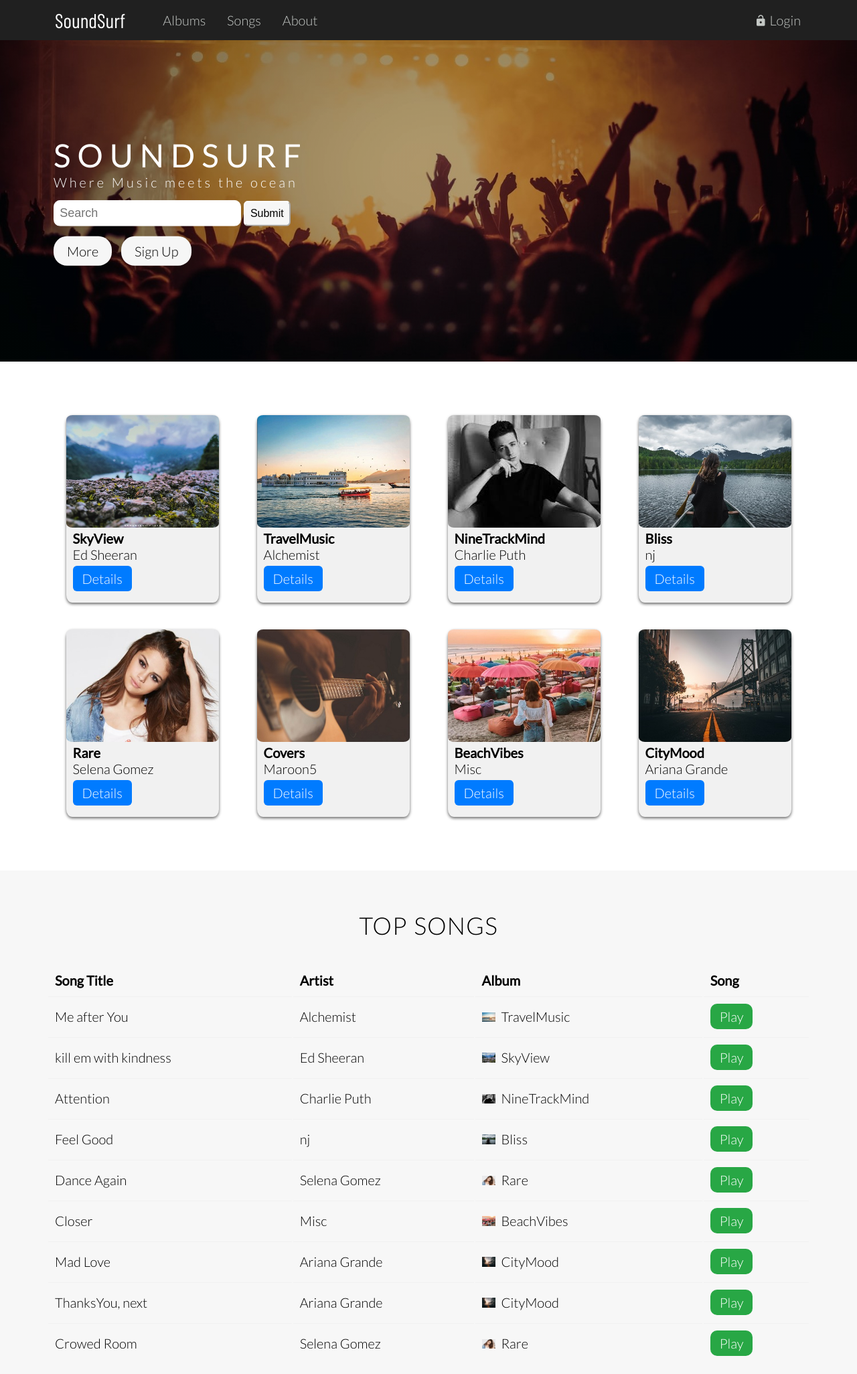
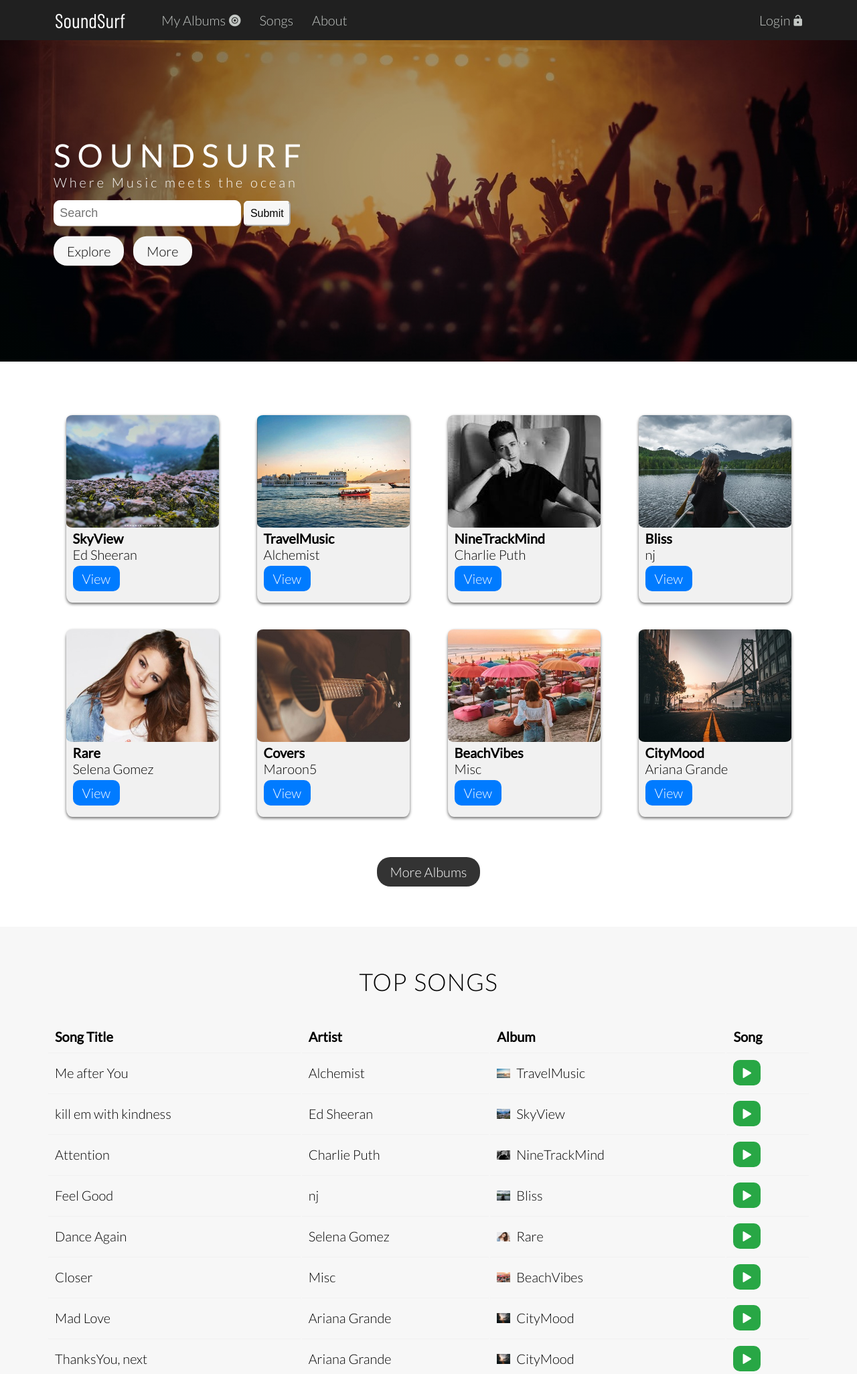
Before and after one commit to namanjo/soundsurf, a Django app: page / in a window 1280 px wide. Shown: the top 2052 px of the page at 67% size. Run offline with Django 3.2, Linux system fonts and the light colour scheme; data comes from the database, SQL or seed files in the repository; both versions use the stored data as it was after the commit; some libraries are stand-ins or nearby versions; some web fonts are replaced.

Commit message:
Maintainance Update
Added slug fields & created registration view for users to register for the site. Enhanced the UI & added a jquery effect for button press.

```diff
--- a/appmusic/static/css/queries.css
+++ b/appmusic/static/css/queries.css
@@ -48,7 +48,7 @@
 
   h1{font-size: 210%;}
   h2{font-size: 160%;}
-  h3{font-size: 100%;}
+  h3{font-size: 120%;}
 
   .header-text p{
     margin-bottom: 10px;
@@ -66,11 +66,7 @@
     padding: .3em;
   }
 
-  /* .card{
-    width: 40%;
-    margin: 1em 5%;
-    height: 250px;
-  } */
+  .lable-disable{display: none}
 
   .card-big .card-text{padding: 0px;}
   .songs-content{padding: 0 20px;}
@@ -93,6 +89,10 @@
     width: 100%;
     float: none;
   }
+
+  /* .detail-table{
+
+  } */
 
   cite{margin-left: 0;}
   cite img{height: 40px;}
@@ -141,8 +141,6 @@
 /* Small Phones: from 0 to 510px approx */
 @media only screen and (max-width: 600px){
 
-  h3{font-size:80%}
-
   section{padding: 25px 0;}
 
   .header-text input[type=text] {width: 40%;}
@@ -163,14 +161,20 @@
   }
 
   .songs-content{
-    width: 65%;
-    height: 100vh;
+    width: 100%;
     padding: 0 10px;
+    float: none;
   }
-  .card-big{width: 35%;}
 
-  .card-big .card-text{margin: 0 5px;}
-  .card-text p{font-size: 12px;}
+  .card-big{
+    width: 100%;
+    margin-bottom: 20px;
+    float: none;
+  }
+
+  .card-big .card-text{
+    padding: 5px;
+  }
 
   .section-table th:nth-child(2),
   .section-table td:nth-child(2){
@@ -182,5 +186,4 @@
     display: none;
   }
 
-
   }
--- a/appmusic/static/css/style.css
+++ b/appmusic/static/css/style.css
@@ -109,7 +109,7 @@ nav{
 }
 
 .main-nav i{
-  margin-right: 7px;
+  margin-left: 5px;
 }
 
 .nav-right{
@@ -124,17 +124,14 @@ nav{
   display: inline-block;
 }
 
-a{
-  text-decoration: none;
-  color: #000;
-}
 
 .main-nav li a:link,
 .main-nav li a:visited{
+  text-decoration: none;
   color: #c4c8c5;
   font-size: 1em;
   display: block;
-  padding: .9em .7em;
+  padding: .9em .6em;
   transition: all .3s;
 }
 
@@ -240,7 +237,7 @@ input[type=file]{
   display: inline-block;
   text-decoration: none;
   padding: 0.35em 0.7em;
-  border-radius: .3em;
+  border-radius: .5em;
   transition: background-color .3s;
 }
 
@@ -248,7 +245,7 @@ input[type=file]{
   color: #fff;
   background-color: #007bff;
   border-color: #007bff;
-  border-radius: .3em;
+  border-radius: .5em;
   font-weight: 300;
   margin-top: 5px;
 }
@@ -288,17 +285,26 @@ input[type=file]{
   border-color: #222;
 }
 
+.more-albums-btn{
+  margin-top: 2em;
+  padding: .5em 1em;
+  border-radius: 1em;
+}
+
 .btn-light{
   background-color: #f6f6f6;
   color: #000;
   border-radius: 1em;
   padding: .5em 1em;
+  cursor: pointer;
 }
 
 .btn-light:hover,
 .btn-light:active{
   background-color: #fff;
 }
+
+
 
 
 /*****Cards*****/
@@ -320,6 +326,7 @@ input[type=file]{
 
 .card-text{
   margin: 0 10px;
+  height: 40%;
 }
 
 .card-big{
--- a/appmusic/static/js/script.js
+++ b/appmusic/static/js/script.js
@@ -1,7 +1,7 @@
 $(document).ready(function() {
 
   /*For Sticky Navigation*/
-  $('.js--section-about').waypoint(function(direction){
+  $('.js--section-albums').waypoint(function(direction){
     if (direction == 'down') {
       $('nav').addClass('sticky');
     } else {
@@ -11,7 +11,17 @@ $(document).ready(function() {
     offset: '60px;'
   });
 
+  /*Scroll on buttons*/
+  $('.js-scroll-to-about').click(function(){
+    $('html, body').animate({scrollTop: $('.section-about').offset().top-100},1000);
+  });
 
+  $('.js-scroll-to-songs').click(function(){
+    $('html, body').animate({scrollTop: $('.js--section-songs').offset().top-100},700);
+  });
+
+
+  /*For Hamburger Icon Toggler*/
   $('.js--nav-icon').click(function() {
     var nav = $('.js--main-nav');
     var icon = $('.js--nav-icon i');
--- /dev/null
+++ b/appmusic/templates/appmusic/all_albums_template.html
@@ -0,0 +1,13 @@
+{% for album in albums %}
+  <div class="card">
+    <img src="{{ album.cover_pic.url }}" alt="Album Cover">
+    <div class="card-text">
+      <h4>{{ album.album_name }}</h4>
+      <p>{{ album.album_artist }}</p>
+      <a href="{% url 'album_detail' album_slug=album.slug %}" class="btn btn-primary">View</a>
+      {% if request.user == album.author %}
+        <a href="{% url 'album_delete' album_slug=album.slug %}" class="btn btn-dark"><i class="ion-ios-trash"></i></a>
+      {% endif %}
+    </div>
+  </div>
+{% endfor %}
--- a/appmusic/templates/appmusic/base.html
+++ b/appmusic/templates/appmusic/base.html
@@ -21,22 +21,21 @@
           <div class="nav-wrapper">
             <a href="{% url 'index' %}" id="logo">SoundSurf</a>
             <ul class="nav-left main-nav js--main-nav">
-              <li><a href="{% url 'all_albums_songs' 'albums' %}">Albums</a></li>
+              <li><a href="{% url 'my_albums' %}">My Albums<i class="ion-disc"></i></a></li>
               <li><a href="{% url 'all_albums_songs' 'songs' %}">Songs</a></li>
               <li><a href="{% url 'about' %}">About</a></li>
 
               {% if request.user.is_authenticated %}
-                <li><a href="{% url 'album_create' %}">Add Album</a></li>
+                <li><a href="{% url 'album_create' %}">Add Album<i class="ion-plus-round"></i></a></li>
               {% endif %}
             </ul>
 
             <ul class="nav-right main-nav js--main-nav">
               {% if request.user.is_authenticated %}
-
-              <li><a href="{% url 'index' %}"><i class="ion-android-person"></i>{{ user.username }}</a></li>
+              <li><a href="{% url 'index' %}">{{ user.username }}<i class="ion-android-person"></i></a></li>
               <li><a href="{% url 'logout' %}">Logout</a></li>
               {% else %}
-                <li><a href="{% url 'login' %}"><i class="ion-android-unlock"></i>Login</a></li>
+                <li><a href="{% url 'login' %}">Login<i class="ion-android-unlock"></i></a></li>
               {% endif %}
             </ul>
 
@@ -64,15 +63,15 @@
 
 
           <ul class="social-links clearfix">
+            <li><a href="#"><i class="ion-social-linkedin"></i></a></li>
+            <li><a href="#"><i class="ion-social-twitter"></i></a></li>
             <li><a href="#"><i class="ion-social-facebook"></i></a></li>
-            <li><a href="#"><i class="ion-social-twitter"></i></a></li>
-            <li><a href="#"><i class="ion-social-googleplus"></i></a></li>
             <li><a href="#"><i class="ion-social-instagram"></i></a></li>
           </ul>
       </div>
 
       <div class="container">
-        <p>Copyright &copy; 2020 by SoundSurf. All rights reserved.</p>
+        <p>Copyright &copy; 2020 by Naman Joshi. All rights reserved.</p>
       </div>
     </footer>
 
--- a/appmusic/templates/appmusic/index.html
+++ b/appmusic/templates/appmusic/index.html
@@ -14,37 +14,27 @@
         <input type="submit" class="btn-light" value="Submit">
       </form>
 
-      <a href="#" class="btn btn-light">More</a>
-      <a href="#" class="btn btn-light">Sign Up</a>
+      <a class="btn btn-light js-scroll-to-songs">Explore</a>
+      <a class="btn btn-light js-scroll-to-about">More</a>
     </div>
   </div>
 
   <!-- Top Albums Section -->
   {% if albums %}
-  <section class="js--section-about">
+
+    <section class="js--section-albums">
       <div class="container clearfix">
         {% if is_search %}<h2>Albums Found</h2> {% endif %}
-
-      {% for album in albums %}
-      <div class="card">
-        <img src="{{ album.cover_pic.url }}" alt="Album Cover">
-        <div class="card-text">
-          <h4>{{ album.album_name }}</h4>
-          <p>{{ album.album_artist }}</p>
-          <a href="{% url 'album_detail' album_id=album.pk %}" class="btn btn-primary">Details</a>
-          {% if request.user == album.author %}
-            <a href="{% url 'album_delete' album_id=album.pk %}" class="btn btn-dark"><i class="ion-ios-trash"></i></a>
-          {% endif %}
+        {% include 'appmusic/all_albums_template.html' %}
       </div>
-      </div>
-      {% endfor %}
-    </div>
+        {% if not is_search %}<div style="text-align:center"><a href="{% url 'all_albums_songs' 'albums' %}" class="btn btn-dark more-albums-btn">More Albums</a></div>{% endif %}
     </section>
   {% endif %}
 
+  {% if songs_list %}
+
   <!-- Top Songs Section -->
-    {% if songs_list %}
-      <section class="section-table" style="background-color: #f7f7f7;">
+    <section class="section-table js--section-songs" style="background-color: #f7f7f7;">
       <div class="container">
         <h2>{% if is_search %}Songs Found{% else %}Top Songs{% endif %}</h2>
         <table>
@@ -63,21 +53,22 @@
                 <td>{{ song_obj.album.album_artist }}</td>
                 <td>
                   <a href="#"><img class="album-song-pic" src="{{ song_obj.album.cover_pic.url }}" /></a>
-                    <a href="{% url 'album_detail' album_id=song_obj.album.pk %}">{{ song_obj.album.album_name }}</a>
+                  <a href="{% url 'album_detail' album_slug=song_obj.album.slug %}">{{ song_obj.album.album_name }}</a>
                 </td>
-                  <td><a href="{{ song_obj.song.url }}" class="btn btn-success">Play</a></td>
+                <td><a href="{{ song_obj.song.url }}" class="btn btn-success"><i class="ion-play"></i></a></td>
               </tr>
             {% endfor %}
           </tbody>
         </table>
       </div>
+      {% if not is_search %}<div style="text-align:center"><a href="{% url 'all_albums_songs' 'songs' %}" class="btn btn-dark more-albums-btn">More Songs</a></div>{% endif %}
     </section>
   {% endif %}
 
 
   {% if not is_search %}
 
-    <section class="section-2 clearfix">
+    <section class="section-about clearfix">
       <div class="partation area-1">
         <div class="join-site">
           <h2>About</h2>
@@ -112,7 +103,7 @@
           </blockquote>
           <cite><img src="{% static 'css/pics/bale.jpg' %}" alt="Bruce Wayne">Bruce Wayne - Chairman, Wayne Enterprises</cite>
 
-          <a href="#" class="btn btn-light">Sign Up</a>
+          <a href="{% url 'register' %}" class="btn btn-light">Sign Up</a>
         </div>
       </div>
 
--- a/appmusic/urls.py
+++ b/appmusic/urls.py
@@ -5,13 +5,16 @@ urlpatterns = [
 
     path('', views.index, name='index'),
     path('about/', views.about, name='about'),
-    path('soundsurf/all/<str:its_type>/', views.all_albums_songs, name='all_albums_songs'),
-    path('soundsurf/<int:album_id>/', views.detail, name='album_detail'),
-    path('album/create/', views.album_create, name='album_create'),
-    path('album/<int:album_id>/add-song/', views.add_song, name='add_song'),
-    path('album/<int:album_id>/delete/', views.album_delete, name='album_delete'),
+    path('all/<str:its_type>/', views.all_albums_songs, name='all_albums_songs'),
+    path('albums/created/', views.my_albums, name='my_albums'),
+
+    path('album/<slug:album_slug>/', views.detail, name='album_detail'),
+    path('add-album/', views.album_create, name='album_create'),
+    path('album/<slug:album_slug>/add-song/', views.add_song, name='add_song'),
+    path('album/<slug:album_slug>/delete/', views.album_delete, name='album_delete'),
     path('song/<int:song_id>/delete/', views.song_delete, name='song_delete'),
 
+    path('register/', views.register, name='register'),
     path('login/', views.login_view, name='login'),
     path('logout/', views.logout_view, name='logout'),
 ]
--- a/appmusic/views.py
+++ b/appmusic/views.py
@@ -1,7 +1,7 @@
 from django.shortcuts import render, redirect, get_object_or_404
 from django.http import Http404
 from appmusic.models import Album, Songs
-from appmusic.forms import AlbumForm, AddSongForm
+from appmusic.forms import AlbumForm, AddSongForm, UserForm
 from django.db.models import Q
 
 from django.contrib.auth.decorators import login_required
@@ -48,9 +48,14 @@ def all_albums_songs(request, its_type):
     else:
         raise Http404
 
+@login_required
+def my_albums(request):
+    albums = Album.objects.filter(author=request.user)
+    return render(request, 'appmusic/my_albums.html', {'albums':albums})
 
-def detail(request, album_id):
-    album = get_object_or_404(Album, pk=album_id)
+
+def detail(request, album_slug):
+    album = get_object_or_404(Album, slug=album_slug)
     return render(request, 'appmusic/detail.html', {'album': album})
 
 
@@ -64,15 +69,15 @@ def album_create(request):
             album.author = request.user
             album.cover_pic = request.FILES['cover_pic']
             album.save()
-            return redirect('album_detail', album_id = album.pk)
+            return redirect('album_detail', album_slug = album.slug)
     else:
         form = AlbumForm()
     return render(request, 'appmusic/create_album.html', {'form': form})
 
 
 @login_required
-def add_song(request, album_id):
-    album = get_object_or_404(Album, pk=album_id)
+def add_song(request, album_slug):
+    album = get_object_or_404(Album, slug=album_slug)
     FILE_TYPE = ['mp3', 'wav']
 
     if request.method == "POST":
@@ -89,15 +94,15 @@ def add_song(request, album_id):
                 return render(request, 'appmusic/add_song.html', context)
 
             song_obj.save()
-            return redirect('album_detail', album_id=album_id)
+            return redirect('album_detail', album_slug=album_slug)
     else:
         form = AddSongForm()
     return render(request, 'appmusic/add_song.html', {'form': form})
 
 
 @login_required
-def album_delete(request, album_id):
-    album = get_object_or_404(Album, pk=album_id)
+def album_delete(request, album_slug):
+    album = get_object_or_404(Album, album_slug=album_slug)
     album.delete()
     return redirect('index')
 
@@ -105,9 +110,33 @@ def album_delete(request, album_id):
 @login_required
 def song_delete(request, song_id):
     song = get_object_or_404(Songs, pk=song_id)
-    album_id = song.album.id
+    album_slug = song.album.slug
     song.delete()
-    return redirect('album_detail', album_id=album_id)
+    return redirect('album_detail', album_slug=album_slug)
+
+
+def register(request):
+    if request.user.is_authenticated:
+        return redirect('index')
+
+    else:
+        if request.method == 'POST':
+            user_form = UserForm(request.POST)
+
+            if user_form.is_valid():
+                user = user_form.save(commit=False)
+                user.set_password(user.password)
+                user.save()
+
+                username = user_form.cleaned_date.get('username')
+                password = user_form.cleaned_data.get('password')
+                user_login = authenticate(username = username, password=password)
+                login(request, user_login)
+                return redirect('index')
+
+        else:
+            user_form = UserForm()
+        return render(request, 'appmusic/registration.html', {'form': user_form,})
 
 
 def login_view(request):
```
Also changed, not shown: other parts of appmusic/static/css/style.css (+21 -10 lines), appmusic/forms.py (+22 -0 lines), appmusic/models.py (+10 -0 lines), appmusic/templates/appmusic/all_items.html (+10 -18 lines), appmusic/templates/appmusic/detail.html (+4 -4 lines), appmusic/templates/appmusic/login.html (+27 -8 lines), appmusic/templates/appmusic/my_albums.html (added, +14 -0 lines), appmusic/templates/appmusic/registration.html (added, +46 -0 lines), appmusic/migrations/0002_album_slug.py (added), db.sqlite3. Lines whose indentation alone changed are shown as unchanged.
